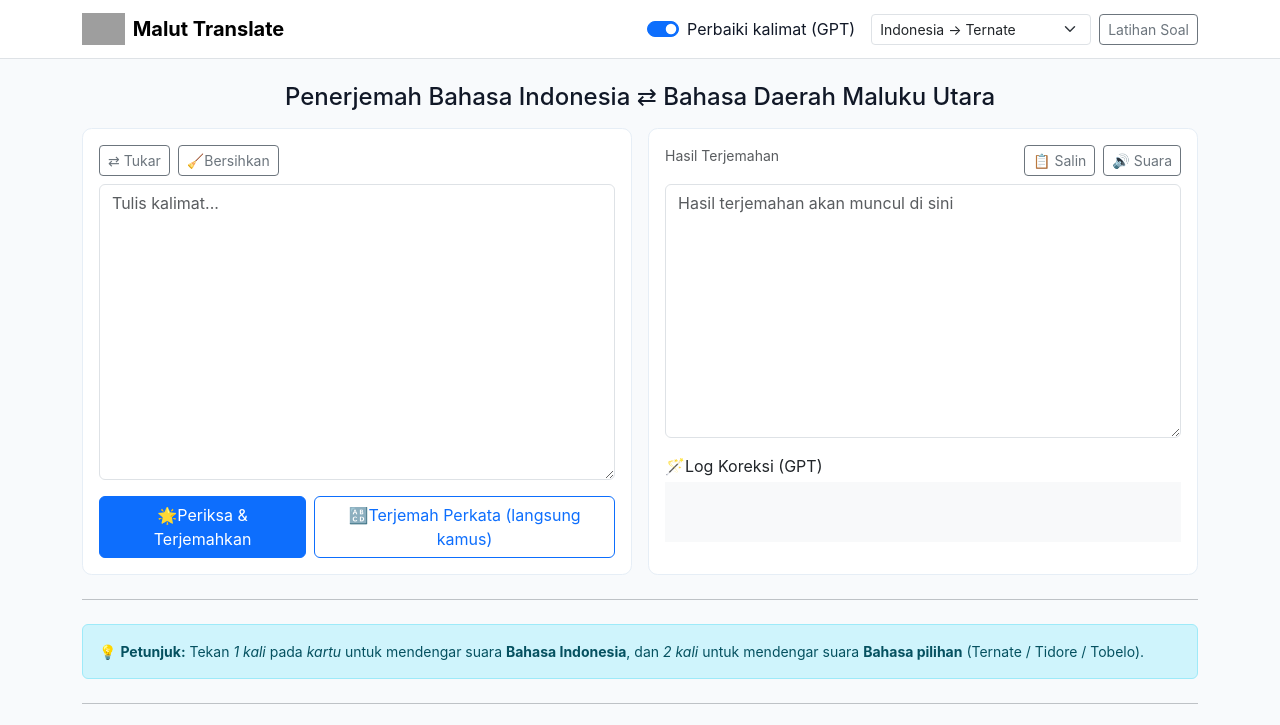
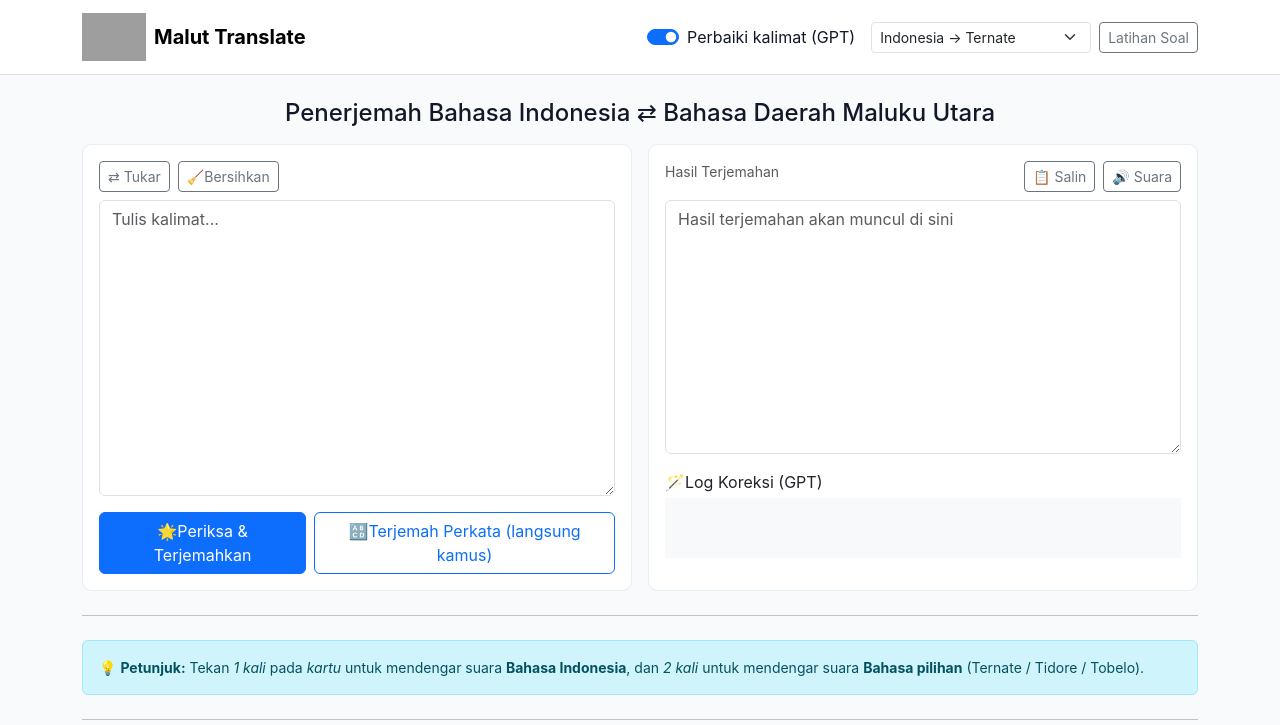
Before and after one commit to translatordaerah/bahasadaerahmalut, a website: page index.html in a window 1280 px wide. Shown: the top 725 px of the page. Drawn offline with nearby package versions, Linux system fonts and the light colour scheme; grey boxes are pictures that could not be loaded.

Commit message:
Update index.html

```diff
--- a/index.html
+++ b/index.html
@@ -10,8 +10,7 @@
     const OPENAI_MODEL = "gpt-4o-mini";
   </script>
 
-  <link rel="icon" href="img/logo bahasa daerah.png" sizes="20x20">
-  <link rel="icon" href="img/logo bahasa daerah.png" sizes="20x20">
+  <link rel="icon" href="img/logo bahasa daerah.png" sizes="36x36">
   <link rel="apple-touch-icon" href="img/logo bahasa daerah.png">
   <link href="https://cdn.jsdelivr.net/npm/bootstrap@5.3.3/dist/css/bootstrap.min.css" rel="stylesheet">
   <link rel="stylesheet" href="style.css">
@@ -21,7 +20,7 @@
   <div class="container">
     <!-- LOGO / BRAND -->
    <a class="navbar-brand fw-bold d-flex align-items-center gap-2" href="#">
-      <img src="img/logo bahasa daerah.png" height="32" alt="Logo">
+      <img src="img/logo bahasa daerah.png" height="48" alt="Logo">
       <span>Malut Translate</span>
     </a>
     <div class="d-flex align-items-center gap-2">
```
